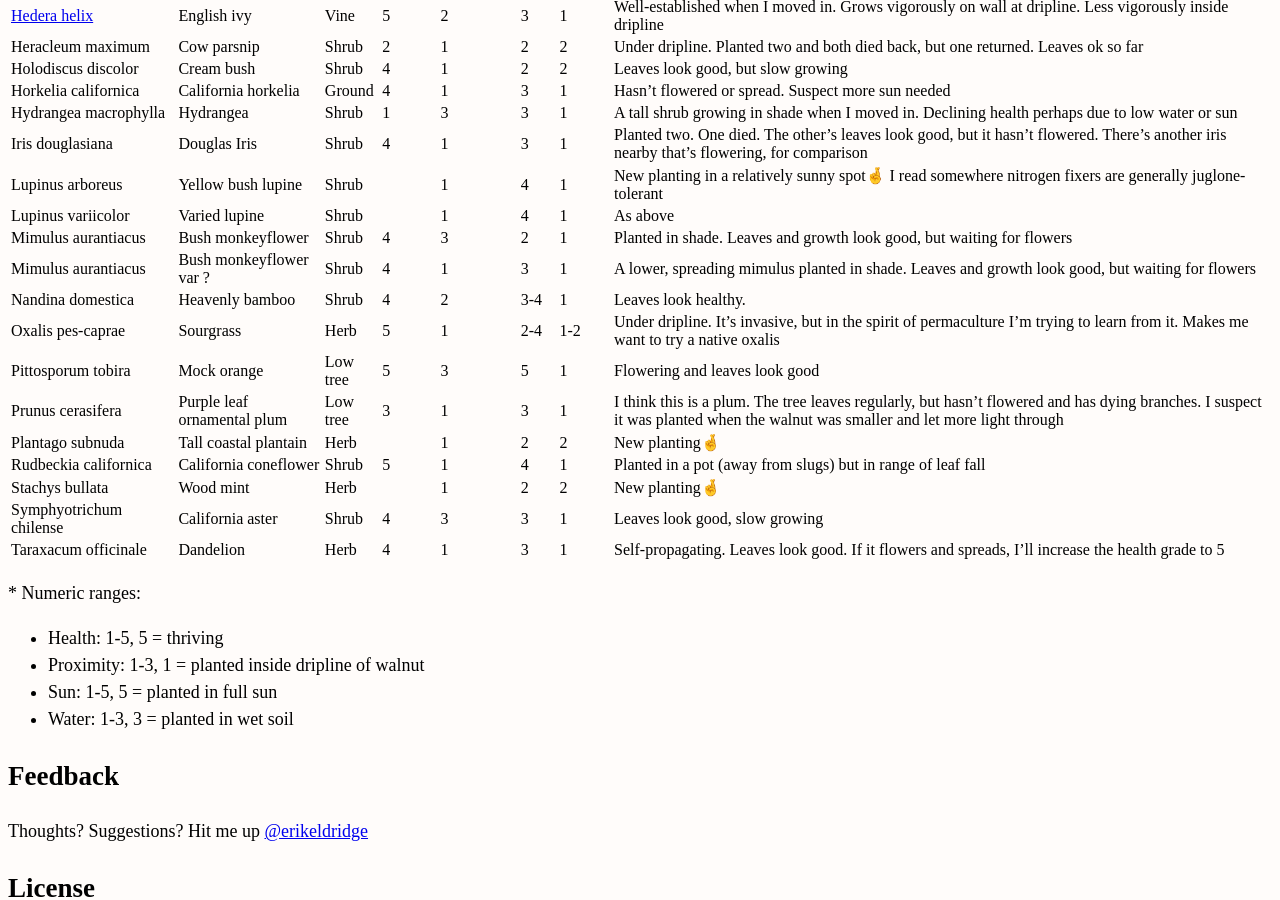
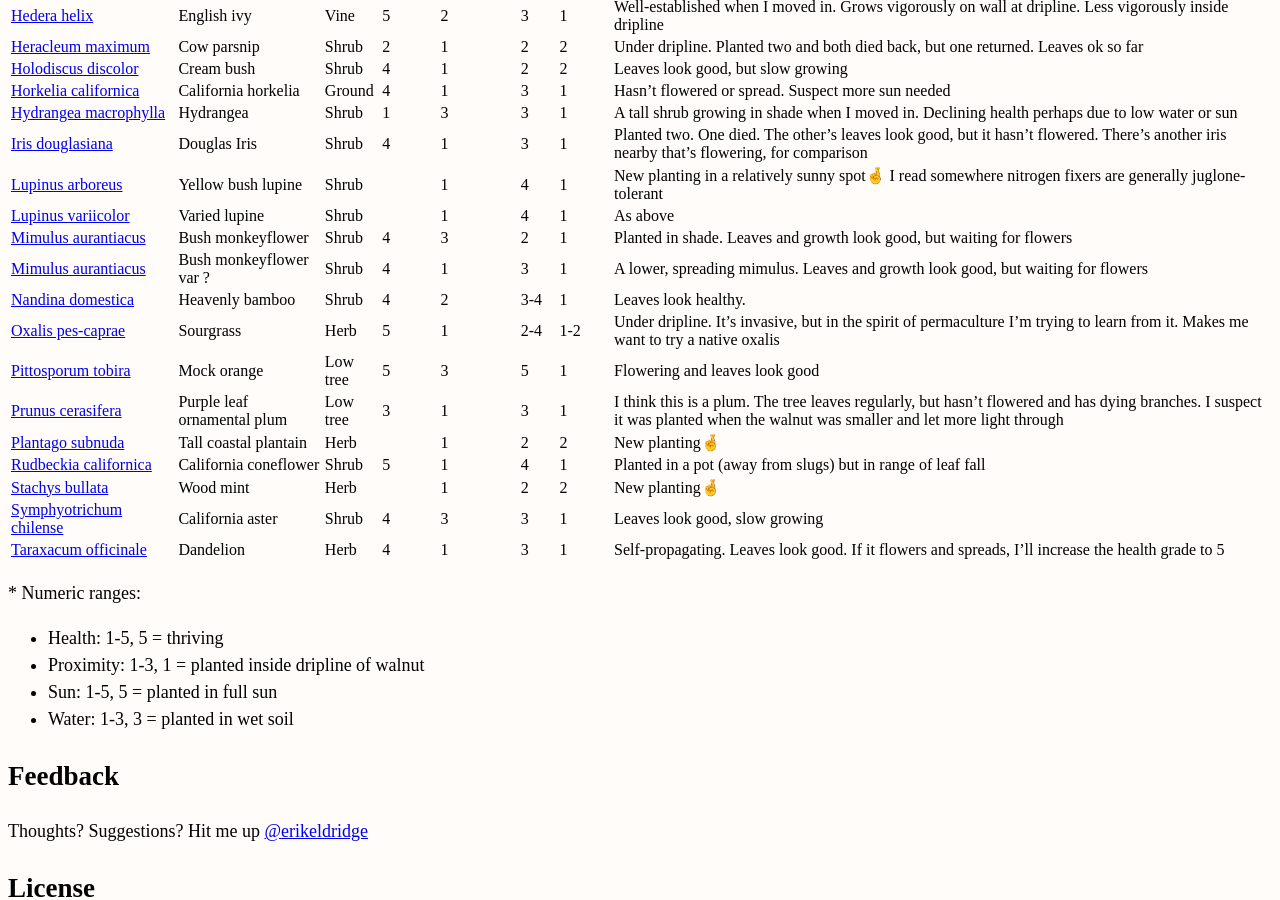
Before and after one commit to erikeldridge/erikeldridge.github.com, a Jekyll site: the page built from _posts/2018-01-20-walnut-guild.md, in a window 1280 px wide and 900 px high, scrolled down 1017 px. Built offline with Jekyll 4.4.1, drawn with Linux system fonts in a browser that asks for light colours; nearby versions of some CDN libraries.

Commit message:
Update from Forestry.io - 2018-01-20-walnut-guild.md

```diff
--- a/_posts/2018-01-20-walnut-guild.md
+++ b/_posts/2018-01-20-walnut-guild.md
@@ -44,24 +44,24 @@ Here are the plants I've tried:
 | [Festuca californica](https://www.inaturalist.org/taxa/57169-Festuca-californica)  | California fescue | Ground |  | 1 | 2 | 1 | New planting🤞 |
 | [Fragaria californica](https://www.inaturalist.org/taxa/61095-Fragaria-vesca-californica) | Wild strawberry | Ground | 3 | 1 | 3 | 1 | Spreading and leaves look good, but not flowering. Suspect more sun needed |
 | [Hedera helix](https://www.inaturalist.org/taxa/55882-Hedera-helix) | English ivy | Vine | 5 | 2 | 3 | 1 | Well-established when I moved in. Grows vigorously on wall at dripline. Less vigorously inside dripline |
-| Heracleum maximum | Cow parsnip | Shrub | 2 | 1 | 2 | 2 | Under dripline. Planted two and both died back, but one returned. Leaves ok so far |
-| Holodiscus discolor | Cream bush | Shrub | 4 | 1 | 2 | 2 | Leaves look good, but slow growing |
-| Horkelia californica | California horkelia | Ground | 4 | 1 | 3 | 1 | Hasn't flowered or spread. Suspect more sun needed |
-| Hydrangea macrophylla | Hydrangea | Shrub | 1 | 3 | 3 | 1 | A tall shrub growing in shade when I moved in. Declining health perhaps due to low water or sun |
-| Iris douglasiana | Douglas Iris | Shrub | 4 | 1 | 3 | 1 | Planted two. One died. The other's leaves look good, but it hasn't flowered. There's another iris nearby that's flowering, for comparison |
-| Lupinus arboreus | Yellow bush lupine | Shrub |  | 1 | 4 | 1 | New planting in a relatively sunny spot🤞 I read somewhere nitrogen fixers are generally juglone-tolerant |
-| Lupinus variicolor | Varied lupine | Shrub |  | 1 | 4 | 1 | As above |
-| Mimulus aurantiacus | Bush monkeyflower | Shrub | 4 | 3 | 2 | 1 | Planted in shade. Leaves and growth look good, but waiting for flowers |
-| Mimulus aurantiacus | Bush monkeyflower var ? | Shrub | 4 | 1 | 3 | 1 | A lower, spreading mimulus planted in shade. Leaves and growth look good, but waiting for flowers |
-| Nandina domestica | Heavenly bamboo | Shrub | 4 | 2 | 3-4 | 1 | Leaves look healthy. |
-| Oxalis pes-caprae | Sourgrass | Herb | 5 | 1 | 2-4 | 1-2 | Under dripline. It's invasive, but in the spirit of permaculture I'm trying to learn from it. Makes me want to try a native oxalis |
-| Pittosporum tobira | Mock orange | Low tree | 5 | 3 | 5 | 1 | Flowering and leaves look good |
-| Prunus cerasifera | Purple leaf ornamental plum | Low tree | 3 | 1 | 3 | 1 | I think this is a plum. The tree leaves regularly, but hasn't flowered and has dying branches. I suspect it was planted when the walnut was smaller and let more light through |
-| Plantago subnuda | Tall coastal plantain | Herb |   | 1 | 2 | 2 | New planting🤞 |
-| Rudbeckia californica | California coneflower | Shrub | 5 | 1 | 4 | 1 | Planted in a pot (away from slugs) but in range of leaf fall |
-| Stachys bullata | Wood mint | Herb |  | 1 | 2 | 2 | New planting🤞 |
-| Symphyotrichum chilense | California aster | Shrub | 4 | 3 | 3 | 1 | Leaves look good, slow growing |
-| Taraxacum officinale | Dandelion | Herb | 4 | 1 | 3 | 1 | Self-propagating. Leaves look good. If it flowers and spreads, I'll increase the health grade to 5 |
+| [Heracleum maximum](https://www.inaturalist.org/taxa/53094-Heracleum-maximum) | Cow parsnip | Shrub | 2 | 1 | 2 | 2 | Under dripline. Planted two and both died back, but one returned. Leaves ok so far |
+| [Holodiscus discolor](https://www.inaturalist.org/taxa/53414-Holodiscus-discolor) | Cream bush | Shrub | 4 | 1 | 2 | 2 | Leaves look good, but slow growing |
+| [Horkelia californica](https://www.inaturalist.org/taxa/61737-Horkelia-californica) | California horkelia | Ground | 4 | 1 | 3 | 1 | Hasn't flowered or spread. Suspect more sun needed |
+| [Hydrangea macrophylla](https://www.inaturalist.org/taxa/122034-Hydrangea-macrophylla) | Hydrangea | Shrub | 1 | 3 | 3 | 1 | A tall shrub growing in shade when I moved in. Declining health perhaps due to low water or sun |
+| [Iris douglasiana](https://www.inaturalist.org/taxa/50854-Iris-douglasiana) | Douglas Iris | Shrub | 4 | 1 | 3 | 1 | Planted two. One died. The other's leaves look good, but it hasn't flowered. There's another iris nearby that's flowering, for comparison |
+| [Lupinus arboreus](https://www.inaturalist.org/taxa/61010-Lupinus-arboreus) | Yellow bush lupine | Shrub |  | 1 | 4 | 1 | New planting in a relatively sunny spot🤞 I read somewhere nitrogen fixers are generally juglone-tolerant |
+| [Lupinus variicolor](https://www.inaturalist.org/taxa/61018-Lupinus-variicolor) | Varied lupine | Shrub |  | 1 | 4 | 1 | As above |
+| [Mimulus aurantiacus](https://www.inaturalist.org/taxa/48858-Mimulus-aurantiacus) | Bush monkeyflower | Shrub | 4 | 3 | 2 | 1 | Planted in shade. Leaves and growth look good, but waiting for flowers |
+| [Mimulus aurantiacus](https://www.inaturalist.org/taxa/48858-Mimulus-aurantiacus) | Bush monkeyflower var ? | Shrub | 4 | 1 | 3 | 1 | A lower, spreading mimulus. Leaves and growth look good, but waiting for flowers |
+| [Nandina domestica](https://www.inaturalist.org/taxa/127010-Nandina-domestica) | Heavenly bamboo | Shrub | 4 | 2 | 3-4 | 1 | Leaves look healthy. |
+| [Oxalis pes-caprae](https://www.inaturalist.org/taxa/53169-Oxalis-pes-caprae) | Sourgrass | Herb | 5 | 1 | 2-4 | 1-2 | Under dripline. It's invasive, but in the spirit of permaculture I'm trying to learn from it. Makes me want to try a native oxalis |
+| [Pittosporum tobira](https://www.inaturalist.org/taxa/78592-Pittosporum-tobira) | Mock orange | Low tree | 5 | 3 | 5 | 1 | Flowering and leaves look good |
+| [Prunus cerasifera](https://www.inaturalist.org/taxa/55837-Prunus-cerasifera) | Purple leaf ornamental plum | Low tree | 3 | 1 | 3 | 1 | I think this is a plum. The tree leaves regularly, but hasn't flowered and has dying branches. I suspect it was planted when the walnut was smaller and let more light through |
+| [Plantago subnuda](https://www.inaturalist.org/taxa/60223-Plantago-subnuda) | Tall coastal plantain | Herb |   | 1 | 2 | 2 | New planting🤞 |
+| [Rudbeckia californica](https://www.inaturalist.org/taxa/78896-Rudbeckia-californica) | California coneflower | Shrub | 5 | 1 | 4 | 1 | Planted in a pot (away from slugs) but in range of leaf fall |
+| [Stachys bullata](https://www.inaturalist.org/taxa/58930-Stachys-bullata) | Wood mint | Herb |  | 1 | 2 | 2 | New planting🤞 |
+| [Symphyotrichum chilense](https://www.inaturalist.org/taxa/56861-Symphyotrichum-chilense) | California aster | Shrub | 4 | 3 | 3 | 1 | Leaves look good, slow growing |
+| [Taraxacum officinale](https://www.inaturalist.org/taxa/47602-Taraxacum-officinale) | Dandelion | Herb | 4 | 1 | 3 | 1 | Self-propagating. Leaves look good. If it flowers and spreads, I'll increase the health grade to 5 |
 
 \* Numeric ranges:
 
```
